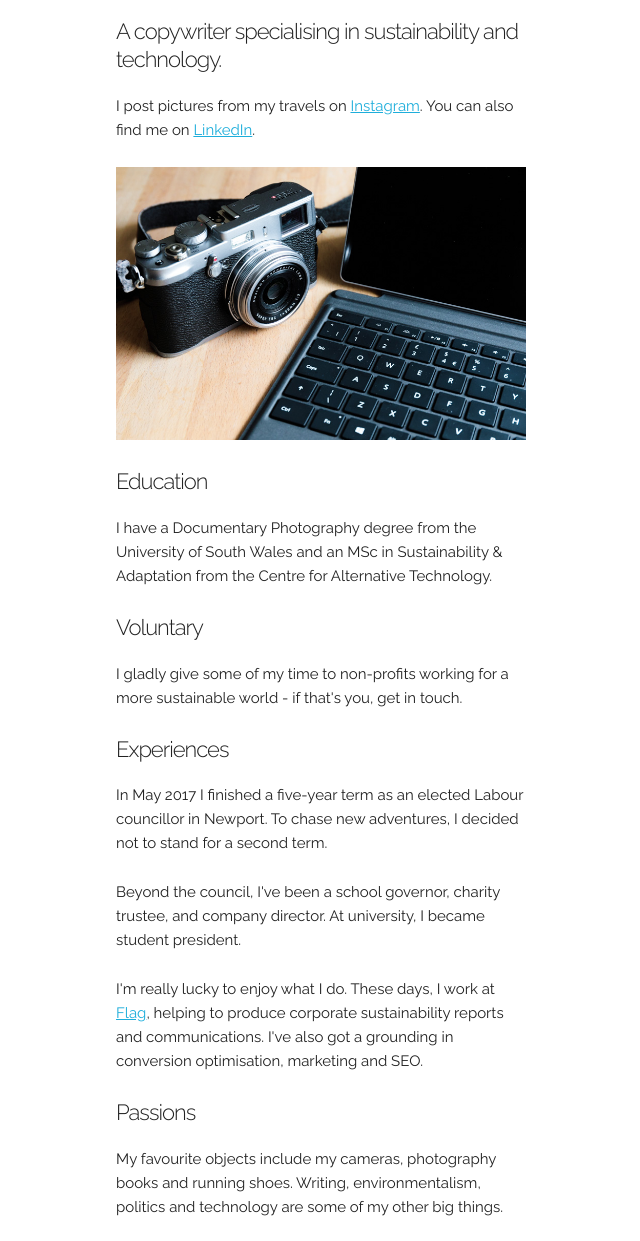
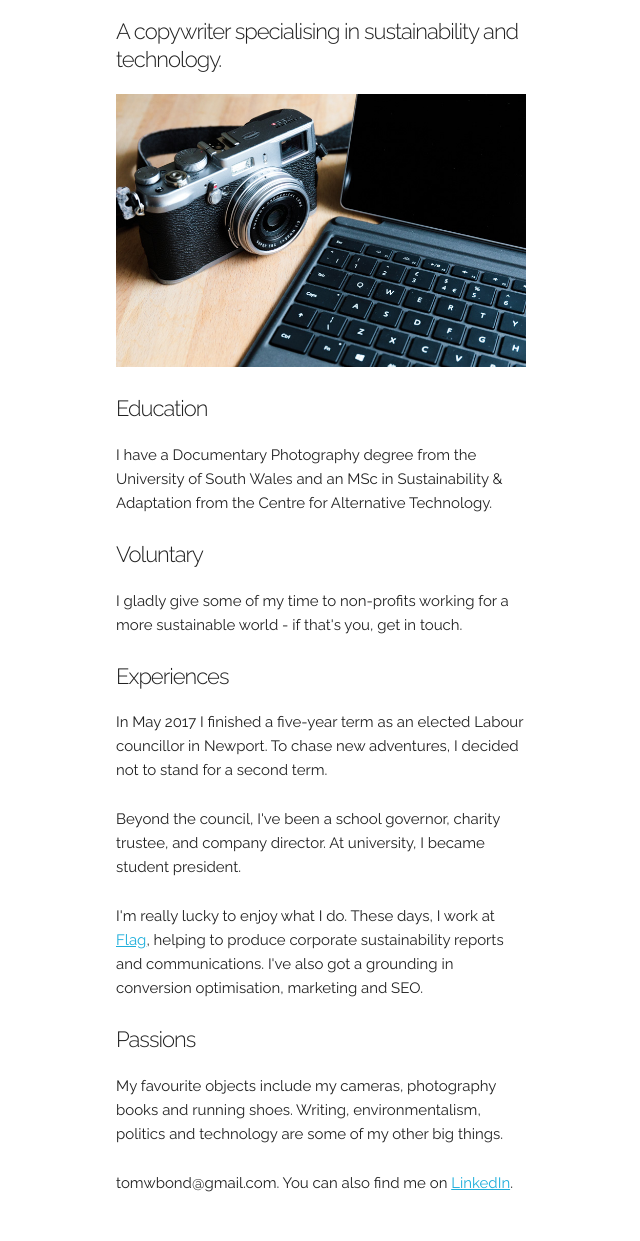
Before and after one commit to tomwbond/cv, a plain HTML site: page index.html in a window 1280 px wide. Shown: the part 423-1664 px from the top of the page, without its empty margins (319-959 px from the left). After the commit the page ends 1643 px from the top, so only its background shows below. Drawn offline with Linux system fonts and the light colour scheme.

Commit message:
Update index.html

```diff
--- a/index.html
+++ b/index.html
@@ -35,7 +35,6 @@
       <img src="images/tom-bond.jpg" width="100%" style="margin-bottom: 5%">
         <h1>Hi, I'm Tom Bond</h1>
         <h3>A copywriter specialising in sustainability and technology.</h3>
-        <p>I post pictures from my travels on <a href="https://www.instagram.com/tomwbond/" target="_blank">Instagram</a>. You can also find me on <a href="https://www.linkedin.com/in/tomwbond/" target="_blank">LinkedIn</a>.</p>
  <img src="images/desk.jpg" width="100%" style="margin-bottom: 5%">
 <h3>Education</h3>
 <p>I have a Documentary Photography degree from the University of South Wales and an MSc in Sustainability &amp; Adaptation from the Centre for Alternative Technology.</p>
@@ -47,7 +46,8 @@
 <p>I'm really lucky to enjoy what I do. These days, I work at <a href="https://www.flag.co.uk/" target="_blank">Flag</a>, helping to produce corporate sustainability reports and communications. I've also got a grounding in conversion optimisation, marketing and SEO.</p>
 <h3>Passions</h3>
 <p>My favourite objects include my cameras, photography books and running shoes. Writing, environmentalism, politics and technology are some of my other big things.</p>
-<p>tomwbond@gmail.com</p>
+<p>tomwbond@gmail.com. You can also find me on <a href="https://www.linkedin.com/in/tomwbond/" target="_blank">LinkedIn</a>.</p>
+
       </div>
     </div>
   </div>
```
